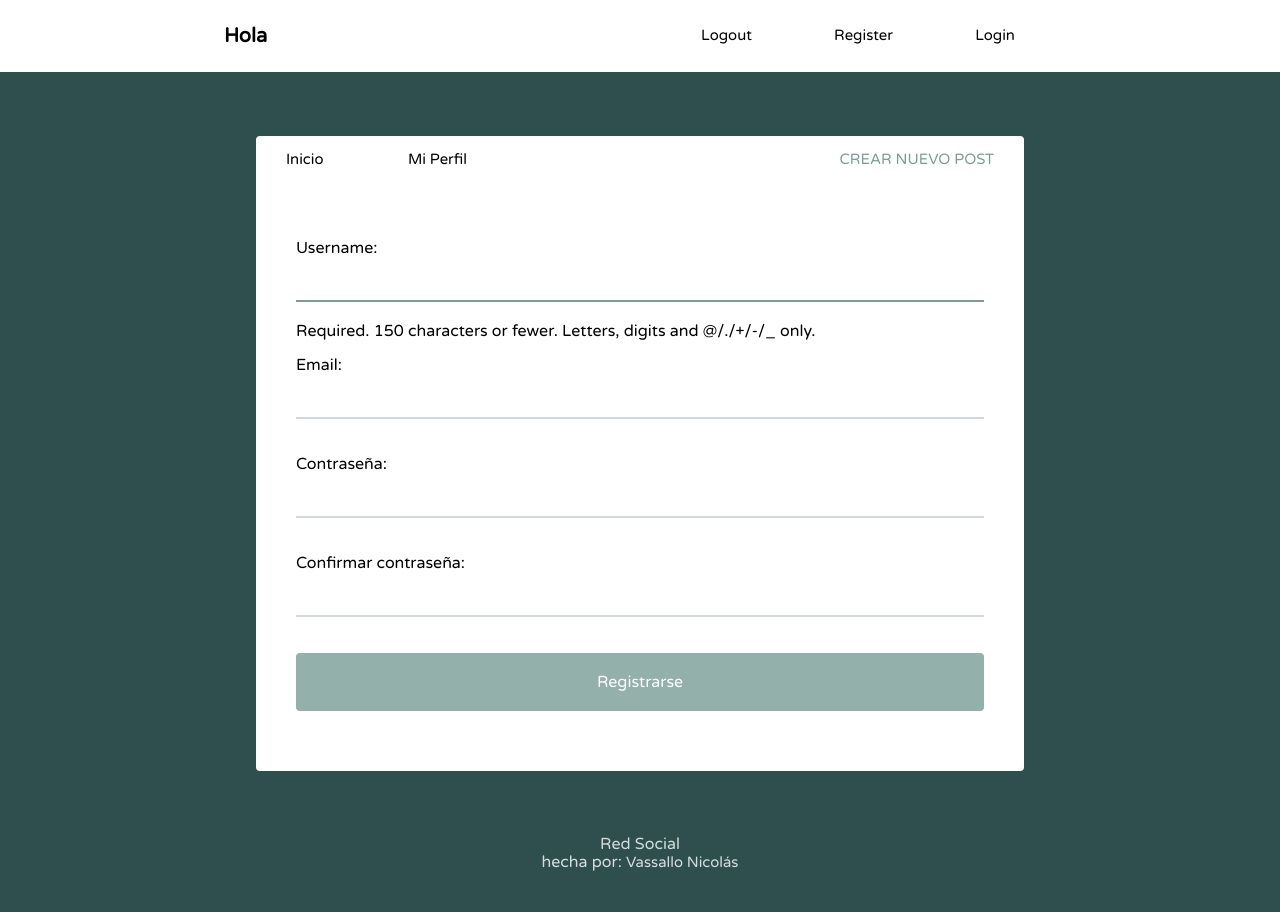
After one commit to NikozV/socialDjango, a Django app: page /register/ in a window 1280 px wide. The commit adds this page. Run offline with Django 4.2, Linux system fonts and the light colour scheme.

Commit message:
registro y login

```diff
--- /dev/null
+++ b/social_django/social/forms.py
@@ -0,0 +1,13 @@
+from django import forms
+from django.contrib.auth.forms import UserCreationForm
+from django.contrib.auth.models import User
+
+class UserRegisterForm(UserCreationForm):
+    email = forms.EmailField()
+    password1 = forms.CharField(label='Contraseña', widget=forms.PasswordInput)
+    password2 = forms.CharField(label='Confirmar contraseña', widget=forms.PasswordInput)
+
+    class Meta:
+        model = User
+        fields = ['username', 'email', 'password1', 'password2']
+        help_text = {k:"" for k in fields } # remueve los textos de ayuda de los campos
--- a/social_django/social/templates/social/layout.html
+++ b/social_django/social/templates/social/layout.html
@@ -15,15 +15,21 @@
 			<h1 id="logo">Hola</h1>
 			<ul>
 				<li><a href="#">Logout</a></li>
-				<li><a href="#">Register</a></li>
+				<li><a href="{% url 'register' %}">Register</a></li>
 				<li><a href="#">Login</a></li>
 			</ul>
 		</nav>
 	</header>
 
-	<!-------------------------------------
-					Messages
-	-------------------------------------->
+	{% if messages %}
+		<div class="messages">
+			{% for message in messages %}
+				<div class="notification {{ message.tags }}" >
+					{{ message }}
+				</div>
+			{% endfor %}
+		</div>
+	{% endif %}
 
 	<!-------------------------------------
 					Navigation Bar
--- /dev/null
+++ b/social_django/social/templates/social/register.html
@@ -0,0 +1,11 @@
+{% extends 'social/layout.html' %}
+
+{% block content %}
+
+<form action="" method="post">
+    {% csrf_token %}
+    {{ form.as_p }}
+    <button type="submit" id="submit">Registrarse</button>
+</form>
+
+{% endblock %}
--- a/social_django/social/urls.py
+++ b/social_django/social/urls.py
@@ -2,9 +2,14 @@ from django.urls import path
 from . import views
 from django.conf import settings
 from django.conf.urls.static import static
+from django.contrib.auth.views import LoginView, LogoutView
 
 
 urlpatterns = [
     path('', views.feed, name='feed'),
     path('profile/', views.profile, name='profile'),
+    path('register/', views.register, name='register'),
+    path('login/', LoginView.as_view(template_name='social/login.html'), name='login'),
+    path('logout/', LogoutView.as_view(template_name='social/logout.html'), name='logout'),
+
 ] + static(settings.MEDIA_URL, document_root=settings.MEDIA_ROOT)
--- a/social_django/social/views.py
+++ b/social_django/social/views.py
@@ -1,6 +1,8 @@
-from multiprocessing import context
-from django.shortcuts import render
+from django.shortcuts import render, redirect
 from .models import *
+#from django.contrib.auth.forms import UserCreationForm
+from django.contrib import messages
+from .forms import UserRegisterForm
 
 # Create your views here.
 def feed(request):
@@ -8,5 +10,19 @@ def feed(request):
     context = {'posts': posts}
     return render(request, 'social/feed.html', context)
 
+def register(request):
+    if request.method == 'POST':
+        form = UserRegisterForm(request.POST)
+        if form.is_valid():
+            form.save()
+            form.save()
+            username = form.cleaned_data['username']
+            messages.success(request, f'Usuario {username} ha sido creado')
+            return redirect('feed')
+    else:
+        form = UserRegisterForm()
+    context = {'form': form}
+    return render(request, 'social/register.html', context)
+
 def profile(request):
     return render(request, 'social/profile.html')
--- a/social_django/social_django/settings.py
+++ b/social_django/social_django/settings.py
@@ -122,6 +122,8 @@ STATIC_URL = 'static/'
 MEDIA_URL = 'media/'
 MEDIA_ROOT = os.path.join(BASE_DIR, 'media')
 
+LOGIN_REDIRECT_URL = 'feed'
+
 # Default primary key field type
 # https://docs.djangoproject.com/en/4.0/ref/settings/#default-auto-field
 
```
Also changed, not shown: social_django/social/templates/social/login.html (added, +11 -0 lines), social_django/social/templates/social/logout.html (added, +7 -0 lines), social_django/db.sqlite3.
